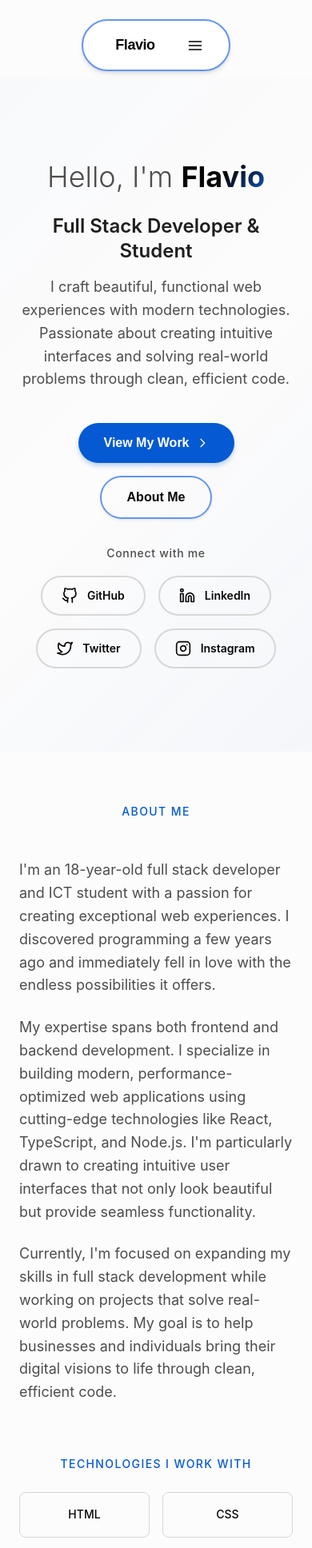
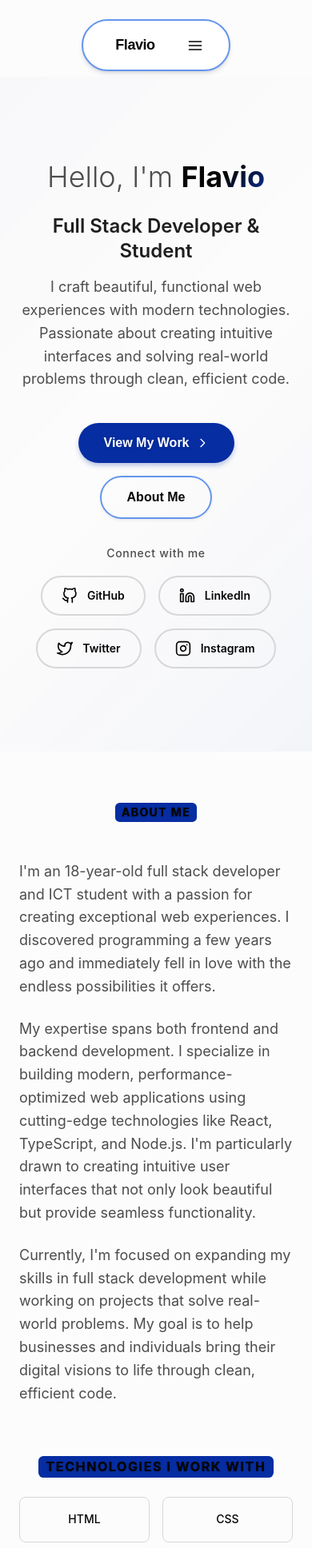
Before and after one commit to Flavio-07/about-me, a plain HTML site: page index.html in a window 390 px wide. Shown: the top 1936 px of the page at 80% size. Drawn offline with Linux system fonts and the light colour scheme.

Commit message:
Accessibility fixes and improvements

```diff
--- a/index.html
+++ b/index.html
@@ -4,6 +4,7 @@
     <meta charset="UTF-8">
     <meta name="viewport" content="width=device-width, initial-scale=1.0">
     <title>Flavio - Full Stack Developer</title>
+    <meta name="description" content="Flavio is an 18-year-old full stack developer and ICT student. Check out his portfolio for exceptional web apps, UI/UX, frontend & backend with React, Node.js, and more!">
     <link rel="stylesheet" href="styles.css">
 </head>
 <body>
@@ -197,7 +198,7 @@
 
                     <!-- Technologies Grid -->
                     <div class="technologies">
-                        <h3 class="technologies-title">Technologies I Work With</h3>
+                        <h2 class="technologies-title">Technologies I Work With</h2>
                         <div class="tech-grid">
                             <div class="tech-item">HTML</div>
                             <div class="tech-item">CSS</div>
--- a/styles.css
+++ b/styles.css
@@ -7,8 +7,8 @@
   --card-foreground: oklch(0.12 0 0);
   --muted: oklch(0.96 0 0);
   --muted-foreground: oklch(0.42 0 0);
-  --accent: oklch(0.5 0.2 260);
-  --accent-foreground: oklch(1 0 0);
+  --accent: oklch(0.37 0.19 264); /* blu me kontrast te larte */
+  --accent-foreground: oklch(1 0 0); /* gjithmone e bardhe */
   --border: oklch(0.88 0 0);
   --ring: oklch(0.5 0.2 260);
 
@@ -24,8 +24,8 @@ html.dark {
   --card-foreground: oklch(0.98 0 0);
   --muted: oklch(0.18 0 0);
   --muted-foreground: oklch(0.65 0 0);
-  --accent: oklch(0.62 0.24 265);
-  --accent-foreground: oklch(1 0 0);
+  --accent: oklch(0.27 0.10 264); /* blu shume e erret per dark, kontrast lart */
+  --accent-foreground: oklch(1 0 0); /* tekst i bardhe ne buton */
   --border: oklch(0.24 0 0);
   --ring: oklch(0.62 0.24 265);
 }
@@ -133,6 +133,7 @@ body {
   color: var(--accent-foreground);
   box-shadow: 0 4px 6px -1px color-mix(in oklch, var(--accent) 30%, transparent);
   transform: scale(1.05);
+  text-shadow: 0 1px 4px rgba(0,0,0,0.19);
 }
 
 .nav-divider {
@@ -265,6 +266,7 @@ html.dark .mobile-menu-btn {
   background-color: var(--accent);
   color: var(--accent-foreground);
   box-shadow: 0 2px 4px -1px rgba(0, 0, 0, 0.1);
+  text-shadow: 0 1px 4px rgba(0,0,0,0.19);
 }
 
 .mobile-theme-toggle {
@@ -437,6 +439,7 @@ html:not(.dark) .mobile-theme-toggle .icon-sun {
   background-color: var(--accent);
   color: var(--accent-foreground);
   box-shadow: 0 4px 6px -1px color-mix(in oklch, var(--accent) 30%, transparent);
+  text-shadow: 0 1px 4px rgba(0,0,0,0.19);
 }
 
 .btn-primary:hover {
@@ -448,6 +451,7 @@ html:not(.dark) .mobile-theme-toggle .icon-sun {
   display: flex;
   align-items: center;
   gap: 0.5rem;
+  font-weight: bold;
 }
 
 .btn-arrow {
@@ -606,10 +610,15 @@ html.dark .social-github:hover .social-label {
 
 .section-label {
   font-size: 0.875rem;
-  font-weight: 500;
-  color: var(--accent);
+  font-weight: bold;
+  color: var(--foreground);
+  background: var(--accent);
+  display: inline-block;
+  padding: 0.05em 0.6em;
+  border-radius: 0.4em;
   text-transform: uppercase;
   letter-spacing: 0.1em;
+  text-shadow: 0 1px 3px rgba(0,0,0,0.18), 0 0px 0 #000;
 }
 
 /* About Section */
@@ -632,12 +641,17 @@ html.dark .social-github:hover .social-label {
 }
 
 .technologies-title {
-  font-size: 0.875rem;
-  font-weight: 500;
-  color: var(--accent);
+  font-size: 1rem;
+  font-weight: bold;
+  color: var(--foreground);
+  background: var(--accent);
+  display: inline-block;
+  padding: 0.05em 0.6em;
+  border-radius: 0.4em;
   text-transform: uppercase;
   letter-spacing: 0.1em;
   margin-bottom: 1.5rem;
+  text-shadow: 0 1px 3px rgba(0,0,0,0.18), 0 0px 0 #000;
 }
 
 /* Centered technology grid */
@@ -839,11 +853,18 @@ html.dark .social-github:hover .social-label {
 }
 
 .project-tag {
-  font-size: 0.75rem;
-  padding: 0.25rem 0.5rem;
-  border-radius: 0.375rem;
-  background-color: color-mix(in oklch, var(--accent) 10%, transparent);
-  color: var(--accent);
+  font-size: 0.78rem;
+  font-weight: bold;
+  padding: 0.22rem 0.7rem;
+  border-radius: 0.475rem;
+  background-color: var(--accent);
+  color: var(--accent-foreground);
+  box-shadow: 0 1px 3px rgba(0,0,0,0.13);
+  text-shadow: 0 1px 4px rgba(0,0,0,0.17), 0 0px 0 #000;
+  letter-spacing: 0.04em;
+  margin-right: 0.3em;
+  margin-bottom: 0.3em;
+  display: inline-block;
 }
 
 /* Footer */
```
